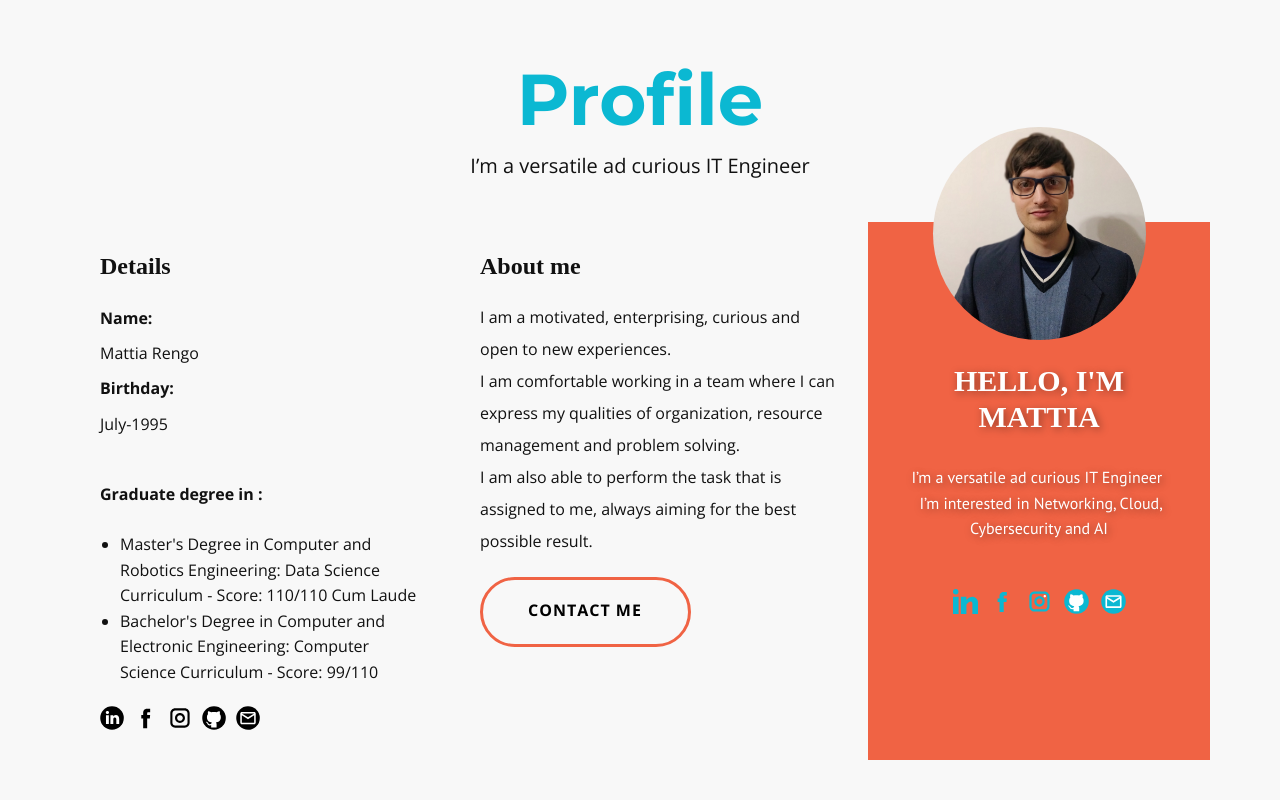
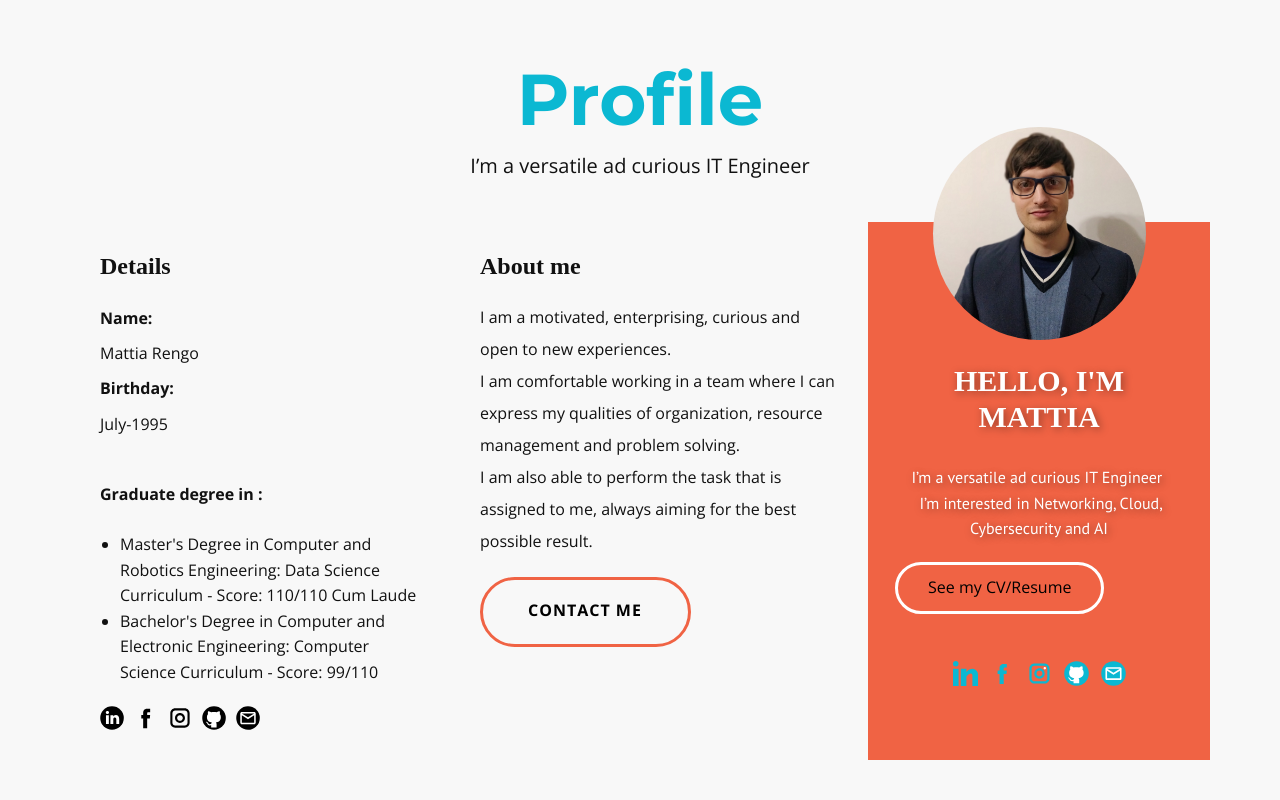
Before and after one commit to MRColorR/MRcolorR.github.io, a plain HTML site: page Mattia-Rengo.html in a window 1280 px wide. Shown: the top 800 px of the page. Drawn offline with nearby package versions, Linux system fonts and the light colour scheme; a web font is replaced by a local one.

Commit message:
Update Mattia-Rengo.html

```diff
--- a/Mattia-Rengo.html
+++ b/Mattia-Rengo.html
@@ -92,6 +92,8 @@ I’m interested in Networking, Cloud, Cybersecurity and AI">
                   <h3 class="u-custom-font u-text u-text-8"> Hello, I'm Mattia</h3>
                   <p class="u-custom-font u-font-pt-sans u-text u-text-9"> I’m a versatile ad curious IT Engineer&nbsp;<br>&nbsp;I’m interested in Networking, Cloud, Cybersecurity and AI<br>
                   </p>
+			<a href="https://drive.google.com/drive/folders/1wma7ENliKV-wo0Mfeh6ON_JOWJZGfMzw?usp=sharing" class="u-active-palette-2-base u-border-3 u-border-white u-border-hover-palette-2-base u-btn u-btn-round u-button-style u-hover-palette-2-base u-none u-radius-50 u-text-active-white u-text-black u-text-hover-white u-btn-2">See my CV/Resume </a>
+
                   <div class="u-social-icons u-spacing-12 u-social-icons-2">
                     <a class="u-social-url" target="_blank" data-type="Custom" title="linkedin" href="https://www.linkedin.com/in/mattia-rengo/"><span class="u-icon u-social-custom u-social-icon u-text-palette-4-dark-1 u-icon-6"><svg class="u-svg-link" preserveAspectRatio="xMidYMin slice" viewBox="0 0 512 512" style=""><use xmlns:xlink="http://www.w3.org/1999/xlink" xlink:href="#svg-211f"></use></svg><svg class="u-svg-content" viewBox="0 0 512 512" x="0px" y="0px" id="svg-211f" style="enable-background:new 0 0 512 512;"><g><g><rect y="160" width="114.496" height="352"></rect>
 </g>
```
